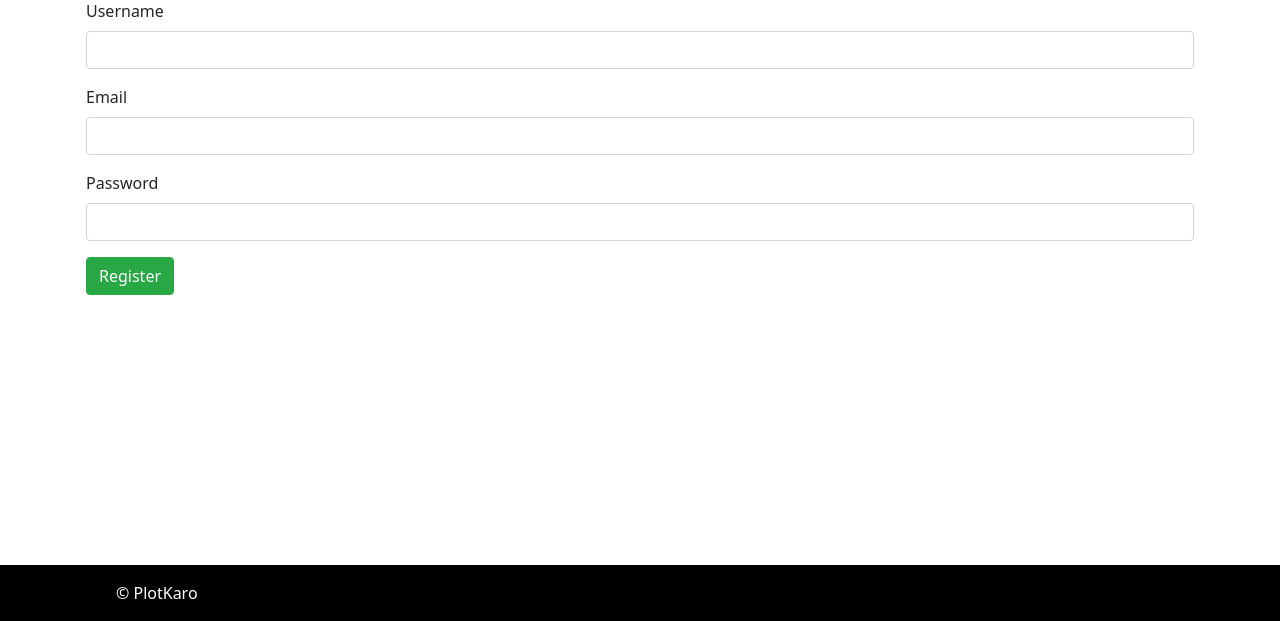
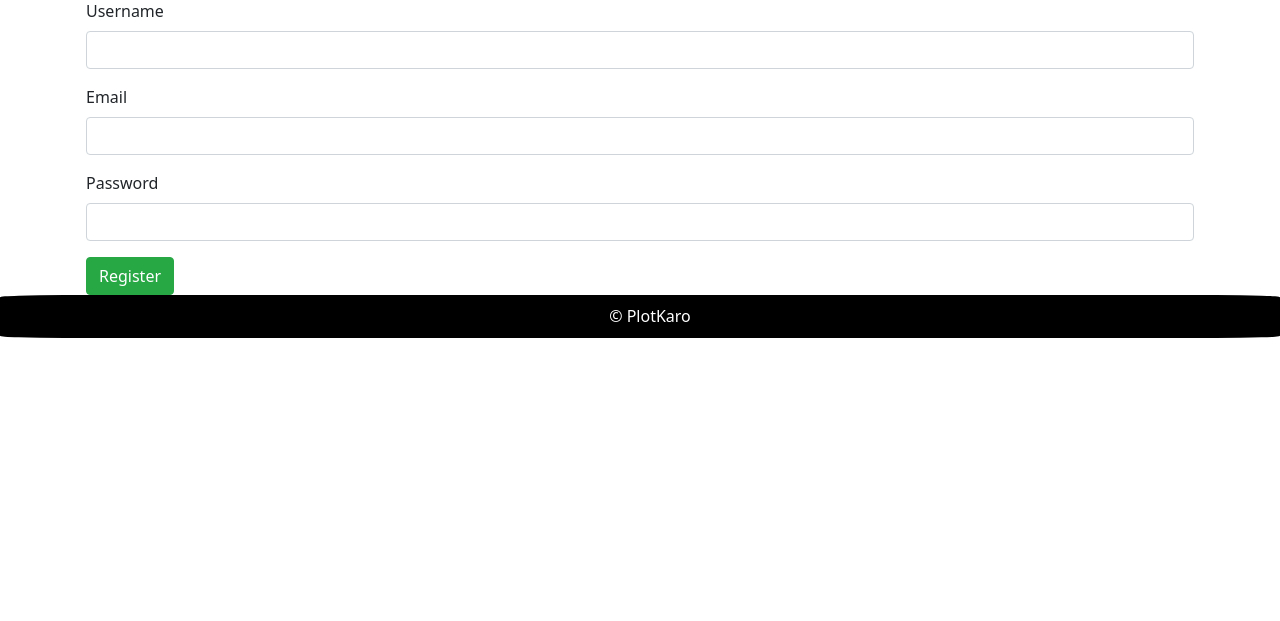
Before and after one commit to SidhantB14/PlotKaro, a Node server app: page /register in a window 1280 px wide. Shown: the part 179-800 px from the top of the page. Run offline with Node 20, Linux system fonts and the light colour scheme; some libraries are stand-ins or nearby versions.

Commit message:
first commit

```diff
--- a/public/stylesheets/app.css
+++ b/public/stylesheets/app.css
@@ -80,7 +80,7 @@
     border-bottom: 5px solid teal;
 }
 
-.footer{
+.ft{
     background-color: #000000;
     /* background-image: linear-gradient(rgba(0, 128, 128, 0.813),teal); */
     /* background-image: linear-gradient(rgba(0, 0, 0, 0.5),
@@ -105,7 +105,7 @@
 }
 
 .natpy{
-        background-color: rgb(0, 255, 42);
+        background-color: rgb(44, 184, 67);
         color: white;
         padding: 2px 2px;
         text-align: center;
--- a/views/campgrounds/show.ejs
+++ b/views/campgrounds/show.ejs
@@ -57,8 +57,8 @@
                 </ul>
                 <ul class="list-group list-group-horizontal">
                     <li class="list-group-item col-md-4 lin" id="approach"> <div class="row"><div class="col-2"><i class="fa-solid fa-compass size"></i></div><div class="col-10"><span class="text-muted">Facing</span><br class=""><%= campground.direction%> </div></div></li>
+                    <li class="list-group-item col-md-4 lin" id="approach"> <div class="row"><div class="col-2"><i class="fa-solid fa-mound size"></i></div><div class="col-10"><span class="text-muted">Soil Type</span><br class=""><%= campground.soil%> </div></div></li>
                     <li class="list-group-item col-md-4 lin" id="approach"></li>
-                    <li class="list-group-item col-md-4 lin" id="approach"> <div class="row"><div class="col-2"><i class="fa-solid fa-mound size"></i></div><div class="col-10"><span class="text-muted">Soil Type</span><br class=""><%= campground.soil%> </div></div></li>
                 </ul>
                 <%if(campground.description){%>
                     <li class="list-group-item"> <%= campground.description%></li>
--- a/views/partials/footer.ejs
+++ b/views/partials/footer.ejs
@@ -1,9 +1,8 @@
-<footer class="footer navbar-dark py-3 mt-auto">
-    <div class="container">
-    <div class="row">
-        <div class="col-10">  <span class="">&copy; PlotKaro</span></div>
+<div class="card text-center ft">
+    <div class="card-header">
+        <span class="">&copy; PlotKaro</span>
+    </div>
+    </div>
+<!-- <footer class="footer navbar-dark py-3">
 
-     </div>
-    </div>
-</div>
-</footer>
+</footer> -->
```
